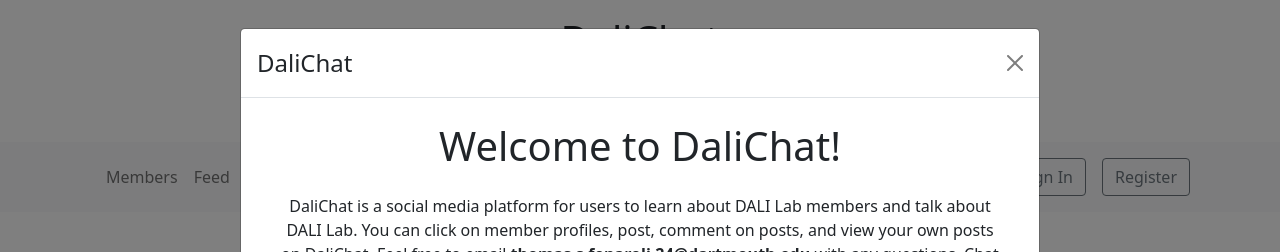
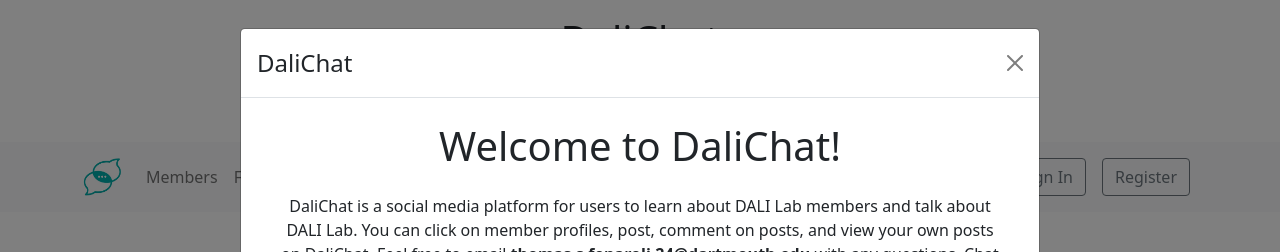
Before and after one commit to tfenaroli/dalichat, a React (Create React App) app: page / in a window 1280 px wide. Shown: the top 252 px of the page. Built offline with nearby package versions, Linux system fonts and the light colour scheme; no server answers; the database is empty.

Commit message:
added logo

```diff
--- a/src/components/NavBar.jsx
+++ b/src/components/NavBar.jsx
@@ -2,6 +2,7 @@ import React, { useState } from "react";
 import { Navbar, Container, Nav, Form, Button, Modal } from "react-bootstrap";
 import { Link } from "react-router-dom";
 import { auth } from "../firebase";
+import logo from "../DALICHAT.png";
 
 const NavBar = (props) => {
     const [showModal, setShowModal] = useState(false);
@@ -35,7 +36,9 @@ const NavBar = (props) => {
         <React.Fragment>
             <Navbar className="mt-4 navbar bg-light" expand="md">
                 <Container>
-                    <Navbar.Brand />
+                    <Navbar.Brand>
+                        <img src={logo} width="40" height="40" className="" />
+                    </Navbar.Brand>
                     <Navbar.Toggle aria-controls="basic-navbar-nav" />
                     <Navbar.Collapse
                         className="justify-content-between"
```
Also changed, not shown: src/DALICHAT.png (added), 1 other file (tests, documents, lock files or other folders).
